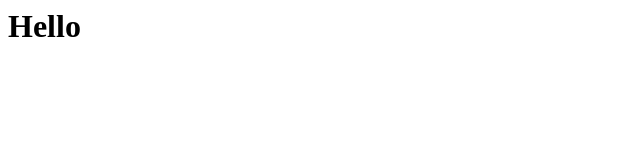
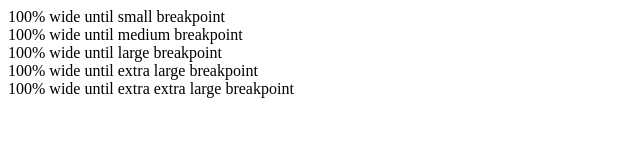
Before and after one commit to sevensquad7/DocumentsManagement, a website: page index.html in a window 1280 px wide. Shown: the whole page, without its empty margins (0-640 px from the left). Drawn offline with Linux system fonts and the light colour scheme.

Commit message:
adding lines test
adding lines test

```diff
--- a/index.html
+++ b/index.html
@@ -1 +1,16 @@
-<h1>Hello</h1>
+<!DOCTYPE html>
+<html lang="en">
+<head>
+    <meta charset="UTF-8">
+    <meta http-equiv="X-UA-Compatible" content="IE=edge">
+    <meta name="viewport" content="width=device-width, initial-scale=1.0">
+    <title>Document</title>
+</head>
+<body>
+    <div class="container-sm">100% wide until small breakpoint</div>
+<div class="container-md">100% wide until medium breakpoint</div>
+<div class="container-lg">100% wide until large breakpoint</div>
+<div class="container-xl">100% wide until extra large breakpoint</div>
+<div class="container-xxl">100% wide until extra extra large breakpoint</div>
+</body>
+</html>
--- /dev/null
+++ b/package.json
@@ -0,0 +1,5 @@
+{
+  "dependencies": {
+    "bootstrap": "^5.1.3"
+  }
+}
```
Also changed, not shown: 1 other file.
